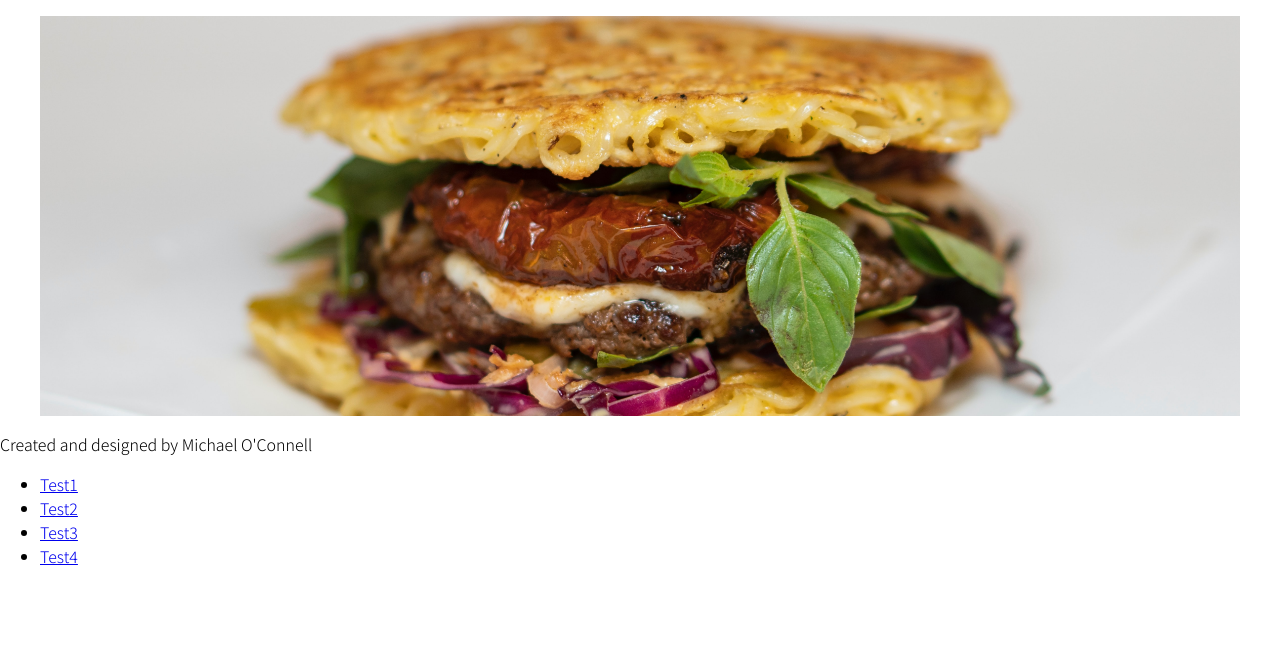
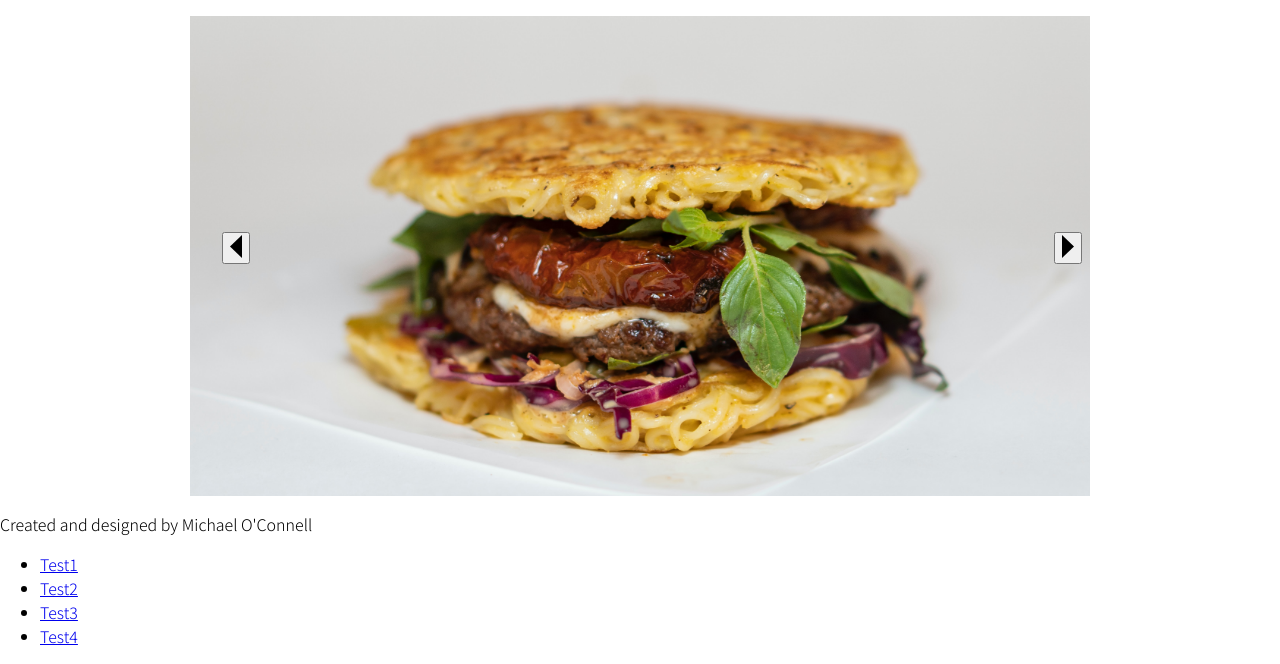
Before and after one commit to michaeloconnelliii/karafutoRamen, a PHP site: page / in a window 1280 px wide. Shown: the part 177-841 px from the top of the page. Before the commit the page ends 742 px from the top, so only its background shows below. Run offline with PHP 8.4, Linux system fonts and the light colour scheme; some web fonts are replaced.

Commit message:
arrows are on carousel correctly. Still needs more styling and functionality.

```diff
--- a/index.html
+++ b/index.html
@@ -21,7 +21,14 @@
         </header>
         <main>
             <section class="grid-section">
-                <div class="carousel"></div>
+                <div class="carousel">
+                    <button class="corousel-btn courousel-btn-right">
+                        <img src="img/triangle-right-arrow.svg">
+                    </button>
+                    <button class="corousel-btn courousel-btn-left">
+                        <img src="img/triangle-left-arrow.svg">
+                    </button>
+                </div>
             </section>
         </main>
         <footer class="footer">
--- a/style.css
+++ b/style.css
@@ -19,7 +19,7 @@ body {
 /* ======= Resuable Components ======= */
 .grid-section {
     display: grid;
-    grid-template-columns: minmax(1.5em, 1fr) minmax(230px, 1200px) minmax(1.5em, 1fr);
+    grid-template-columns: minmax(1.5em, 1fr) minmax(230px, 900px) minmax(1.5em, 1fr);
 }
 
 
@@ -31,5 +31,18 @@ body {
     background-size: cover;
     background-position: center;
 
-    min-height: 50vh;
+    min-height: 60vh;
 }
+
+.corousel-btn {
+    position: relative;
+    top: 45%;
+}
+
+.courousel-btn-right {
+    right: -96%;
+}
+
+.corousel-btn img {
+    width: 12px;
+}
```
Also changed, not shown: img/triangle-left-arrow.svg (added), img/triangle-right-arrow.svg (added), img/tuna-burger.jpg (added).
